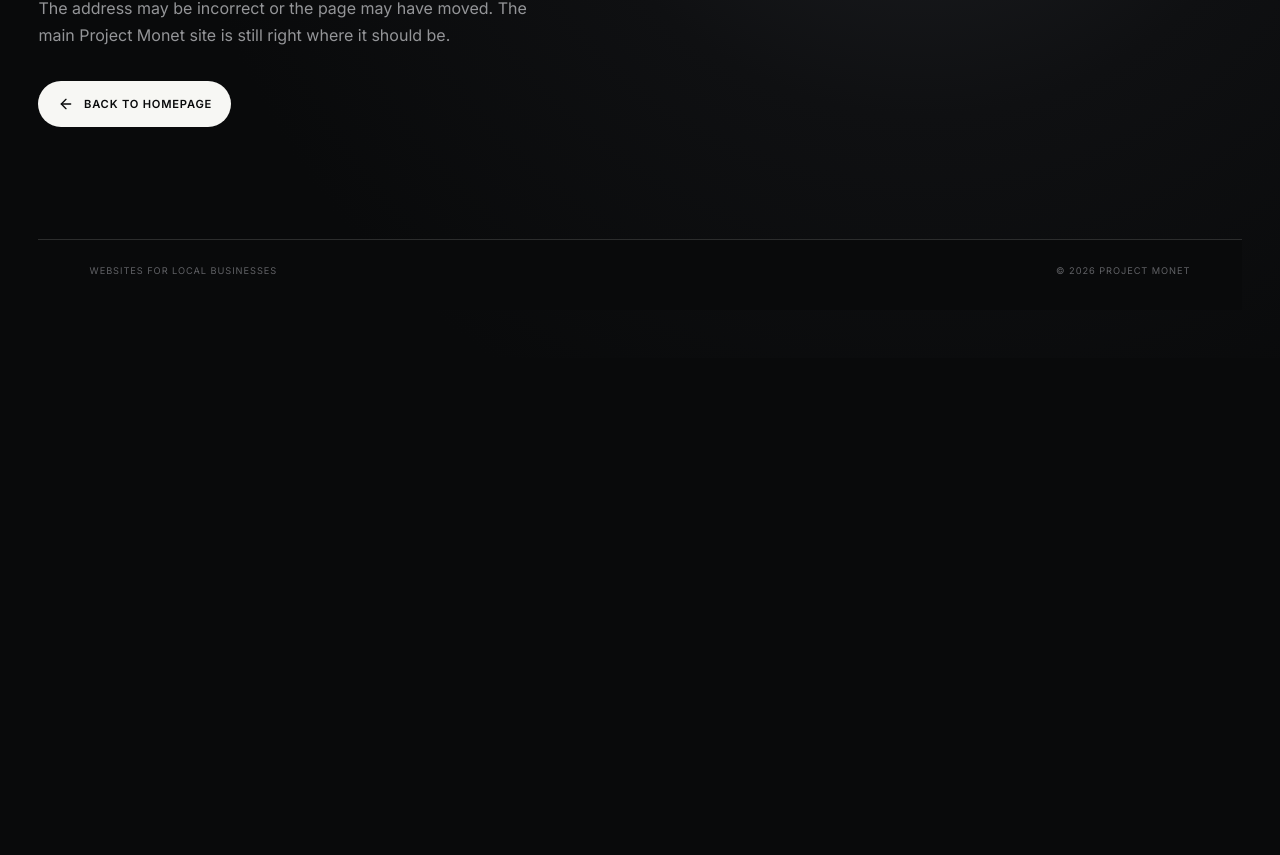
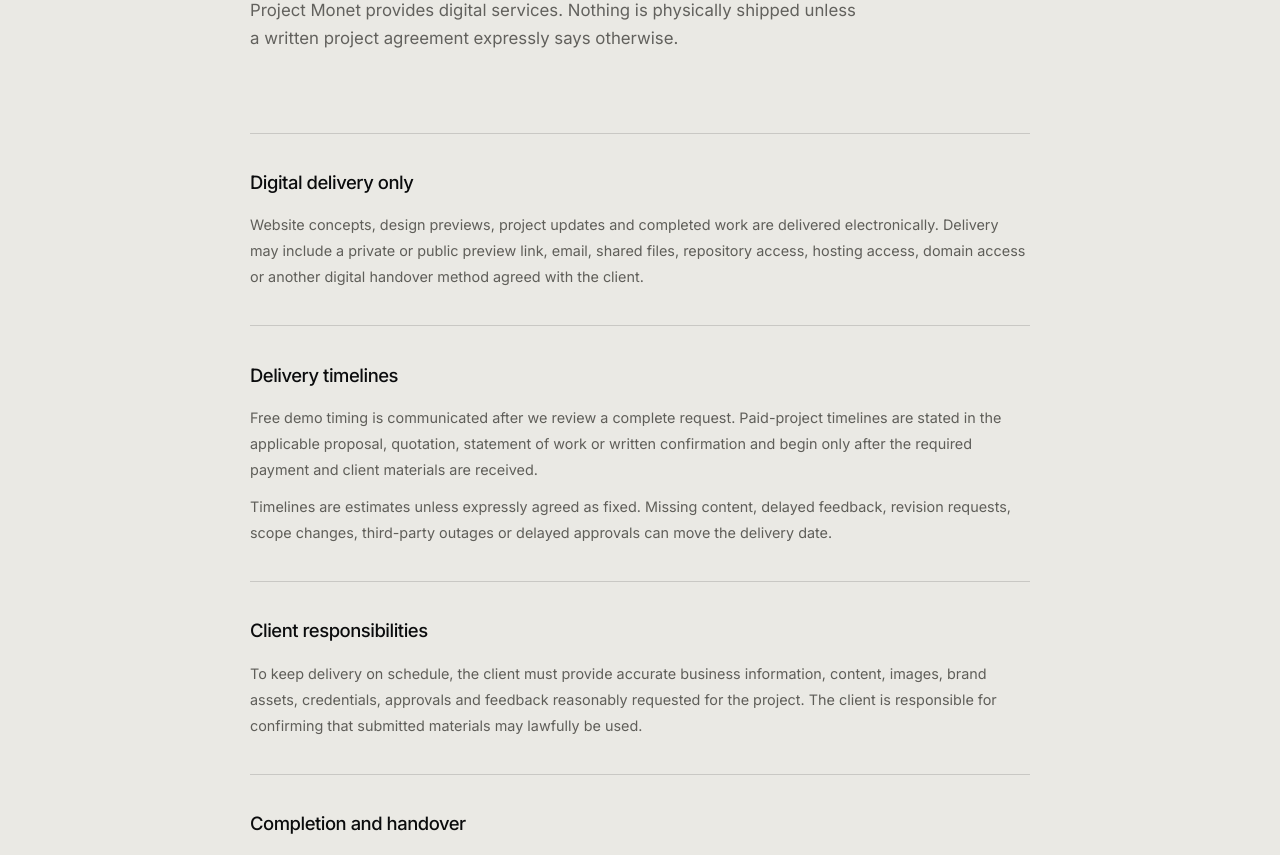
Before and after one commit to Projectmonetspace/ProjectMonetspace, a Next.js app: page /shipping-delivery in a window 1280 px wide. Before the commit this address had no page. Shown: the part 458-1313 px from the top of the page. Before the commit the page ends 816 px from the top, so only its background shows below. Built offline with nearby package versions, Linux system fonts and the light colour scheme.

Commit message:
Add Razorpay compliance pages

```diff
--- /dev/null
+++ b/app/shipping-delivery/page.tsx
@@ -0,0 +1,44 @@
+import type { Metadata } from "next";
+import LegalShell from "../components/legal-shell";
+
+export const metadata: Metadata = {
+  title: "Shipping & Delivery Policy — Project Monet",
+  description: "How Project Monet digitally delivers website concepts, project milestones, websites and access credentials.",
+  alternates: { canonical: "/shipping-delivery" },
+};
+
+export default function ShippingDeliveryPolicy() {
+  return (
+    <LegalShell
+      title="Shipping / Delivery"
+      description="Project Monet provides digital services. Nothing is physically shipped unless a written project agreement expressly says otherwise."
+    >
+      <section>
+        <h2>Digital delivery only</h2>
+        <p>Website concepts, design previews, project updates and completed work are delivered electronically. Delivery may include a private or public preview link, email, shared files, repository access, hosting access, domain access or another digital handover method agreed with the client.</p>
+      </section>
+
+      <section>
+        <h2>Delivery timelines</h2>
+        <p>Free demo timing is communicated after we review a complete request. Paid-project timelines are stated in the applicable proposal, quotation, statement of work or written confirmation and begin only after the required payment and client materials are received.</p>
+        <p>Timelines are estimates unless expressly agreed as fixed. Missing content, delayed feedback, revision requests, scope changes, third-party outages or delayed approvals can move the delivery date.</p>
+      </section>
+
+      <section>
+        <h2>Client responsibilities</h2>
+        <p>To keep delivery on schedule, the client must provide accurate business information, content, images, brand assets, credentials, approvals and feedback reasonably requested for the project. The client is responsible for confirming that submitted materials may lawfully be used.</p>
+      </section>
+
+      <section>
+        <h2>Completion and handover</h2>
+        <p>A milestone is considered delivered when its preview, files or access details are sent to the contact method agreed for the project. Final launch, source-file transfer, code or repository handover, and transfer of relevant account access occur after the agreed final payment clears and the engagement requirements are complete.</p>
+        <p>Third-party services such as domains, hosting, plugins and external platforms remain subject to their own availability, licences and transfer rules.</p>
+      </section>
+
+      <section>
+        <h2>Delivery support</h2>
+        <p>If you cannot access a delivered item, contact <a href="mailto:contact@projectmonet.space">contact@projectmonet.space</a> or call <a href="tel:+918290096163">+91 82900 96163</a>. We will verify the delivery details and resend or restore access where reasonably possible.</p>
+      </section>
+    </LegalShell>
+  );
+}
```
